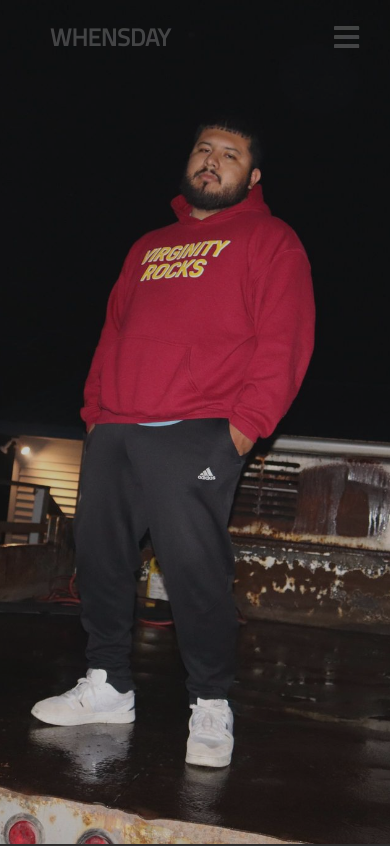
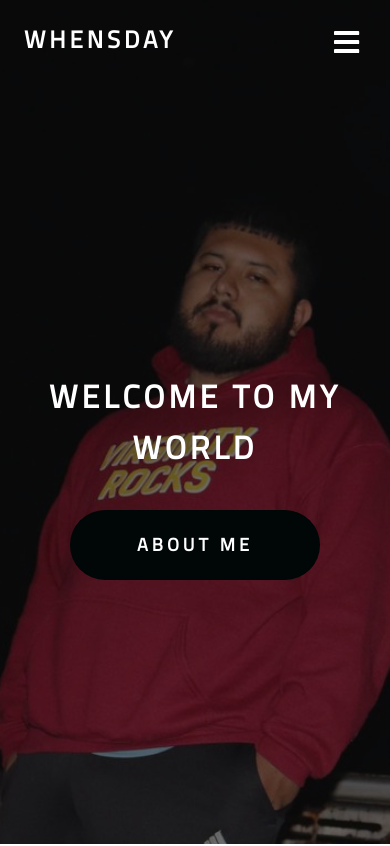
Before and after one commit to btfredr/whensday-homepage, a React (Create React App) app: page / in a window 390 px wide. Shown: the top 846 px of the page. Built offline with nearby package versions, Linux system fonts and the light colour scheme.

Commit message:
added hero section

```diff
--- a/src/App.js
+++ b/src/App.js
@@ -1,18 +1,24 @@
+import { useState } from "react";
 import { BrowserRouter as Router, Switch, Route } from "react-router-dom";
-import Navigation from "./components/Navigation";
+import Nav from "./components/Navigation";
+import Sidebar from "./components/Sidebar";
 
 import Home from "./pages/Home";
 
 function App() {
+  const [isOpen, setIsOpen] = useState(false);
+
+  const toggle = () => {
+    setIsOpen(!isOpen);
+  };
   return (
-    <>
-      <Router>
-        <Navigation />
-        <Switch>
-          <Route path="/" exact component={Home} />
-        </Switch>
-      </Router>
-    </>
+    <Router>
+      <Nav toggle={toggle} />
+      <Sidebar isOpen={isOpen} toggle={toggle} />
+      <Switch>
+        <Route path="/" exact component={Home} />
+      </Switch>
+    </Router>
   );
 }
 
--- /dev/null
+++ b/src/components/Hero.js
@@ -0,0 +1,46 @@
+import styled from "styled-components";
+import Video from "../assets/videos/header.MP4";
+
+const Hero = () => {
+  return (
+    <div className="hero" id="home">
+      <div className="hero__container">
+        <div className="hero__bg">
+          <VideoBg autoPlay loop muted src={Video} type="video/mp4" />
+          <div className="home__background"></div>
+        </div>
+
+        <div className="hero__content">
+          <h1 className="hero__h1">Welcome to my world</h1>
+        </div>
+
+        <HeroBtnWrapper>
+          <a href="#about" className="hero__button">
+            About me
+          </a>
+        </HeroBtnWrapper>
+      </div>
+    </div>
+  );
+};
+
+export default Hero;
+
+export const VideoBg = styled.video`
+  width: 100%;
+  height: 100%;
+  -o-object-fit: cover;
+  object-fit: cover;
+  opacity: 0.4;
+
+  @media screen and (max-width: 960px) {
+    display: none;
+  }
+`;
+
+export const HeroBtnWrapper = styled.div`
+  margin-top: 70px;
+  display: flex;
+  flex-direction: column;
+  align-items: center;
+`;
--- a/src/components/Navigation.js
+++ b/src/components/Navigation.js
@@ -1,78 +1,148 @@
-import { useState } from "react";
-import { FaBars, FaTimes } from "react-icons/fa";
-import { NavLink, Link } from "react-router-dom";
+import styled from "styled-components";
+import { Link as LinkR } from "react-router-dom";
+import { FaBars } from "react-icons/fa";
+import { useEffect, useState } from "react";
+import { IconContext } from "react-icons/lib";
 
-const Navigation = () => {
-  const [toggle, setToggle] = useState(false);
+const Navbar = styled.nav`
+  background: ${({ scrollNav }) => (scrollNav ? "#010606" : "transparent")};
+  height: 80px;
+  margin-top: -80px;
+  display: flex;
+  justify-content: center;
+  align-items: center;
+  font-size: 1rem;
+  position: sticky;
+  top: 0;
+  z-index: 999;
 
-  const handleToggle = () => {
-    setToggle(!toggle);
+  @media screen and (max-width: 960px) {
+    transition: 0.8s all ease;
+  }
+`;
+
+const NavbarContainer = styled.div`
+  display: flex;
+  justify-content: space-between;
+  height: 80px;
+  z-index: 1;
+  width: 100%;
+  padding: 0 24px;
+  max-width: 1200px;
+`;
+
+const NavLogo = styled(LinkR)`
+  color: #fff;
+  justify-self: flex-start;
+  font-size: 1.5rem;
+  display: flex;
+  align-items: center;
+  font-weight: bold;
+  text-decoration: none;
+  text-transform: uppercase;
+  letter-spacing: 4px;
+`;
+
+const MobileIcon = styled.div`
+  display: none;
+
+  @media screen and (max-width: 768px) {
+    display: block;
+    position: absolute;
+    top: -5px;
+    right: 0;
+    transform: translate(-100%, 60%);
+    font-size: 1.8rem;
+    cursor: pointer;
+    color: #fff;
+  }
+`;
+
+const NavMenu = styled.ul`
+  display: flex;
+  align-items: center;
+  list-style: none;
+  text-align: center;
+  margin-right: -22px;
+
+  @media screen and (max-width: 768px) {
+    display: none;
+  }
+`;
+
+const NavItem = styled.li`
+  height: 80px;
+`;
+
+const NavLinks = styled.a`
+  color: #fff;
+  display: flex;
+  align-items: center;
+  text-decoration: none;
+  padding: 0 1rem;
+  height: 100%;
+  cursor: pointer;
+  font-weight: bold;
+
+  &.active {
+    border-bottom: 3px solid #01bf71;
+  }
+`;
+
+const Nav = ({ toggle }) => {
+  const [scrollNav, setScrollNav] = useState(false);
+
+  const changeNav = () => {
+    if (window.scrollY >= 80) {
+      setScrollNav(true);
+    } else {
+      setScrollNav(false);
+    }
   };
 
-  const closeMobileMenu = () => {
-    setToggle(false);
-  };
+  useEffect(() => {
+    window.addEventListener("scroll", changeNav);
+  }, []);
 
   return (
     <>
-      <nav className="navbar">
-        <Link to="/" className="navbar__logo">
-          Whensday
-        </Link>
-        <div className="navbar__icon" onClick={handleToggle}>
-          {toggle ? <FaTimes /> : <FaBars />}
-        </div>
-        <>
-          <ul className={toggle ? "navbar__menu active" : "navbar__menu"}>
-            <li className="navbar__item">
-              <NavLink
-                exact
-                to="/"
-                className="navbar__link"
-                onClick={closeMobileMenu}
-                activeClassName="navbar__active"
-              >
-                Home
-              </NavLink>
-            </li>
-            <li className="navbar__item">
-              <NavLink
-                exact
-                to="/about"
-                className="navbar__link"
-                onClick={closeMobileMenu}
-                activeClassName="navbar__active"
-              >
-                About
-              </NavLink>
-            </li>
-            <li className="navbar__item">
-              <NavLink
-                exact
-                to="/discography"
-                className="navbar__link"
-                onClick={closeMobileMenu}
-                activeClassName="navbar__active"
-              >
-                Discography
-              </NavLink>
-            </li>
-            <li className="navbar__item">
-              <NavLink
-                exact
-                to="/cart"
-                className="navbar__link"
-                onClick={closeMobileMenu}
-                activeClassName="navbar__active"
-              >
-                Contact
-              </NavLink>
-            </li>
-          </ul>
-        </>
-      </nav>
+      <IconContext.Provider value={{ color: "#fff" }}>
+        <Navbar scrollNav={scrollNav}>
+          <NavbarContainer>
+            <NavLogo to="#home">Whensday</NavLogo>
+            <MobileIcon onClick={toggle}>
+              <FaBars />
+            </MobileIcon>
+            <NavMenu>
+              <NavItem>
+                <NavLinks href="#home" activeClass="navbar__active">
+                  Home
+                </NavLinks>
+              </NavItem>
+
+              <NavItem>
+                <NavLinks href="#about" activeClass="navbar__active">
+                  About
+                </NavLinks>
+              </NavItem>
+
+              <NavItem>
+                <NavLinks href="#discography" activeClass="navbar__active">
+                  Discography
+                </NavLinks>
+              </NavItem>
+
+              <NavItem>
+                <NavLinks href="#contact" activeClass="navbar__active">
+                  Contact
+                </NavLinks>
+              </NavItem>
+            </NavMenu>
+          </NavbarContainer>
+        </Navbar>
+      </IconContext.Provider>
     </>
   );
 };
 
-export default Navigation;
+export default Nav;
--- /dev/null
+++ b/src/components/Sidebar.js
@@ -0,0 +1,92 @@
+import styled from "styled-components";
+import { FaTimes } from "react-icons/fa";
+
+const Sidebar = ({ isOpen, toggle }) => {
+  return (
+    <SidebarContainer isOpen={isOpen} onClick={toggle}>
+      <Icon>
+        <CloseIcon />
+      </Icon>
+      <SidebarWrapper>
+        <SidebarMenu>
+          <SidebarLink href="#home" onClick={toggle}>
+            Home
+          </SidebarLink>
+          <SidebarLink href="#about" onClick={toggle}>
+            About
+          </SidebarLink>
+          <SidebarLink href="#discography" onClick={toggle}>
+            Discography
+          </SidebarLink>
+          <SidebarLink href="#contact" onClick={toggle}>
+            Contact
+          </SidebarLink>
+        </SidebarMenu>
+      </SidebarWrapper>
+    </SidebarContainer>
+  );
+};
+
+export default Sidebar;
+
+export const SidebarContainer = styled.aside`
+  position: fixed;
+  z-index: 999;
+  width: 100%;
+  height: 100%;
+  background: #0d0d0d;
+  display: grid;
+  align-items: center;
+  top: 0;
+  left: 0;
+  transition: 0.3s ease-in-out;
+  opacity: ${({ isOpen }) => (isOpen ? "100%" : "0")};
+  top: ${({ isOpen }) => (isOpen ? "0" : "-100%")};
+`;
+
+export const CloseIcon = styled(FaTimes)`
+  color: #fff;
+`;
+
+export const Icon = styled.div`
+  position: absolute;
+  top: 25px;
+  right: 1.5rem;
+  background: transparent;
+  font-size: 2rem;
+  cursor: pointer;
+  outline: none;
+`;
+
+export const SidebarWrapper = styled.div`
+  color: #fff;
+`;
+
+export const SidebarLink = styled.a`
+  display: flex;
+  align-items: center;
+  justify-content: center;
+  font-size: 1.5rem;
+  text-decoration: none;
+  list-style: none;
+  transition: 0.2 ease-in-out;
+  cursor: pointer;
+  text-decoration: none;
+  color: #fff;
+
+  &:hover {
+    color: #ff5a5f;
+    transition: 0.2 ease-in-out;
+  }
+`;
+
+export const SidebarMenu = styled.ul`
+  display: grid;
+  grid-template-columns: 1fr;
+  grid-template-rows: repeat(6, 80px);
+  text-align: center;
+
+  @media screen and (max-width: 480px) {
+    grid-template-rows: repeat(6, 60px);
+  }
+`;
--- a/src/pages/Home.js
+++ b/src/pages/Home.js
@@ -1,11 +1,10 @@
 import Footer from "../components/Footer";
+import Hero from "../components/Hero";
 
 const Home = () => {
   return (
-    <div className="home">
-      <div className="home__overlay">
-        <div className="home__background"></div>
-      </div>
+    <div>
+      <Hero />
       <Footer />
     </div>
   );
--- a/src/sass/main.scss
+++ b/src/sass/main.scss
@@ -3,4 +3,5 @@
 @import "partials/base";
 @import "partials/nav";
 @import "partials/home";
+@import "partials/hero";
 @import "partials/footer";
--- a/src/sass/partials/_base.scss
+++ b/src/sass/partials/_base.scss
@@ -6,7 +6,8 @@
 
 $primary: #010606;
 $secondary: #fff;
-$accent: red;
+$third: #101522;
+$accent: #7b0d1e;
 
 $font: "Cairo", sans-serif;
 
--- a/src/sass/partials/_footer.scss
+++ b/src/sass/partials/_footer.scss
@@ -1,6 +1,8 @@
 .footer {
+  display: block;
+
   &__container {
-    background-color: #101522;
+    background-color: $third;
   }
 
   &__wrapper {
--- /dev/null
+++ b/src/sass/partials/_hero.scss
@@ -0,0 +1,88 @@
+.hero {
+  &__container {
+    background-color: #0c0c0c;
+    display: flex;
+    justify-content: center;
+    align-items: center;
+    padding: 0 30px;
+    height: 100vh;
+    position: relative;
+    z-index: 1;
+  }
+
+  &__bg {
+    position: absolute;
+    top: 0;
+    right: 0;
+    bottom: 0;
+    left: 0;
+    width: 100%;
+    height: 100vh;
+    overflow: hidden;
+  }
+
+  &__content {
+    z-index: 3;
+    max-width: 1200px;
+    position: absolute;
+    padding: 8px 24px;
+    display: flex;
+    flex-direction: column;
+    align-items: center;
+  }
+
+  &__h1 {
+    color: #fff;
+    font-size: 40px;
+    text-align: center;
+    text-transform: uppercase;
+    letter-spacing: 4px;
+    max-width: 500px;
+
+    @media screen and (max-width: 768px) {
+      font-size: 40px;
+    }
+
+    @media screen and (max-width: 480px) {
+      font-size: 32px;
+    }
+  }
+
+  &__p {
+    color: $secondary;
+    margin-top: 24px;
+    font-size: 24px;
+    text-align: center;
+    max-width: 600px;
+
+    @media screen and (max-width: 768px) {
+      font-size: 24px;
+    }
+
+    @media screen and (max-width: 480px) {
+      font-size: 18px;
+    }
+  }
+
+  &__button {
+    z-index: 1;
+    display: flex;
+    border-radius: 50px;
+    text-decoration: none;
+    color: $secondary;
+    background-color: $primary;
+    padding: 1.3rem;
+    margin-top: 11rem;
+    font-weight: bold;
+    font-size: large;
+    width: 250px;
+    justify-content: center;
+    text-transform: uppercase;
+    letter-spacing: 4px;
+
+    &:hover {
+      background-color: $accent;
+      transition: 0.3s ease-in-out;
+    }
+  }
+}
--- a/src/sass/partials/_home.scss
+++ b/src/sass/partials/_home.scss
@@ -1,23 +1,46 @@
 .home {
   width: 100%;
   height: 100%;
-  background-color: #2e2e2e;
 
   &__background {
     background-image: url(../../assets/images/carPic.jpg);
     width: 100%;
-    height: 100vh;
+    height: 1500px;
     background-repeat: no-repeat;
     background-position: center center;
     background-size: cover;
-    z-index: 1;
+    z-index: 10;
+    opacity: 0.4;
   }
 
-  &__overlay {
-    background-color: $primary;
-    opacity: 0.75;
-    z-index: 2;
+  &__content {
+    left: 0;
+    line-height: 200px;
+    margin-top: -100px;
+    position: absolute;
+    text-align: center;
+    top: 50%;
     width: 100%;
-    height: 100%;
+  }
+
+  &__title {
+    color: $secondary;
+    text-transform: uppercase;
+  }
+
+  &__btn {
+    background-color: $accent;
+    text-decoration: none;
+    color: $secondary;
+    padding: 0.9em;
+    font-weight: bold;
+    border-radius: 10px;
+  }
+
+  &__btn:hover {
+    background-color: $secondary;
+    color: $accent;
+    text-decoration: none;
+    transition: 0.25s ease-in-out;
   }
 }
--- a/src/sass/partials/_nav.scss
+++ b/src/sass/partials/_nav.scss
@@ -6,6 +6,7 @@
   font-size: 1.2rem;
   font-weight: bold;
   width: 100%;
+  z-index: 1;
 
   &__logo {
     color: $secondary;
@@ -78,7 +79,6 @@
       left: 0;
       opacity: 0.95;
       transition: all 0.35s ease;
-      z-index: 1;
     }
 
     &__link {
```
Also changed, not shown: src/components/Footer.js (+16 -1 lines), 1 other file (tests, documents, lock files or other folders).
